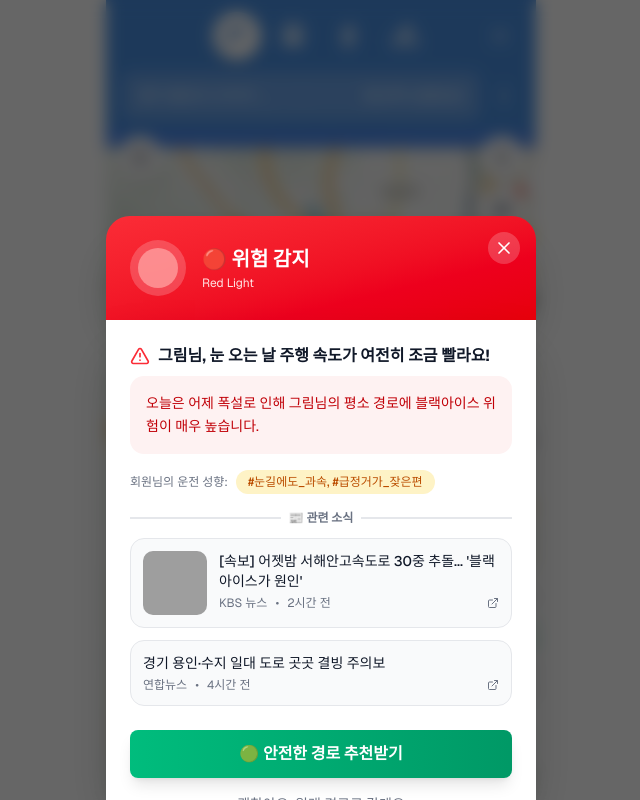
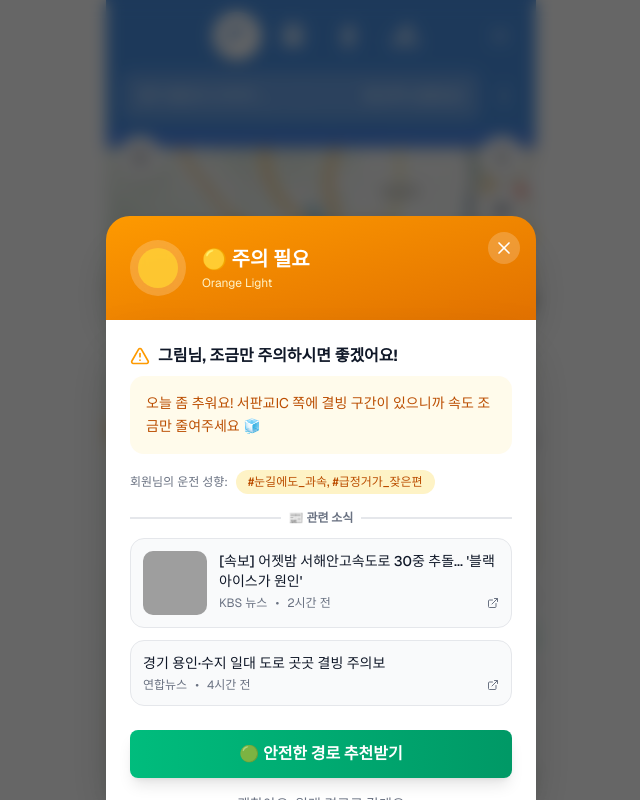
Before and after one commit to One-Kakao-Onboarding/26-kimnamchoiko, a Next.js app: page / in a window 1280 px wide. Shown: the whole page, without its empty margins (319-959 px from the left). Built offline with nearby package versions, Linux system fonts and the light colour scheme; grey boxes are pictures that could not be loaded.

Commit message:
[Chore] UX Writing 개선

```diff
--- a/components/kakao-map-mockup.tsx
+++ b/components/kakao-map-mockup.tsx
@@ -492,8 +492,13 @@ export default function KakaoMapMockup() {
         onAcceptSafeRoute={handleAcceptSafeRoute}
         userName="그림"
         drivingHabitTag={userDrivingHabits.map((h) => h.label).join(", ")}
-        warningMessage="눈 오는 날 주행 속도가 여전히 조금 빨라요!"
-        contextMessage="오늘은 어제 폭설로 인해 그림님의 평소 경로에 블랙아이스 위험이 매우 높습니다."
+        warningMessage={
+          currentRoute.safetyLevel === "red"
+            ? "이 경로는 위험 요소가 많아요!"
+            : "조금만 주의하시면 좋겠어요!"
+        }
+        contextMessage={currentRoute.personalizedMessage}
+        safetyLevel={currentRoute.safetyLevel === "orange" ? "orange" : "red"}
         newsArticles={[
           {
             title: "[속보] 어젯밤 서해안고속도로 30중 추돌... '블랙아이스가 원인'",
@@ -517,13 +522,13 @@ export default function KakaoMapMockup() {
         onClose={() => setShowGreenLightSolution(false)}
         onStartNavigation={handleStartNavigation}
         userName="그림"
-        routeName="내비추천 경로"
-        solutionMessage="제가 딱 추천하고 싶은 경로예요!"
-        reasoningMessage="사고 구간을 피해, 제설 작업이 완료된 큰 도로 위주로 안내합니다. 5분 더 걸리지만 훨씬 안전해요."
-        userTags={[...userDrivingHabits.map((h) => h.label), "#방어운전_만렙"]}
-        estimatedTime={22}
-        distance="10.7km"
-        safetyScore={85}
+        routeName={currentRoute.label}
+        solutionMessage="좋은 선택이에요!"
+        reasoningMessage={currentRoute.personalizedMessage}
+        userTags={userDrivingHabits.map((h) => h.label)}
+        estimatedTime={currentRoute.time}
+        distance={currentRoute.distance}
+        safetyScore={currentRoute.impactScore}
       />
 
       {/* 보행자 안심 귀가 알림 */}
@@ -662,9 +667,18 @@ export default function KakaoMapMockup() {
               onClick={() => {
                 // AI 분석 패널 숨기기
                 setShowAIAnalysis(false)
-                // 런칭 팝업 표시
+                // 현재 경로의 안전도에 따라 적절한 시트 표시
                 if (selectedTransport === "car") {
-                  setShowRedLightWarning(true)
+                  const currentSafetyLevel = routeOptions[selectedRoute].safetyLevel
+                  if (currentSafetyLevel === "red") {
+                    setShowRedLightWarning(true)
+                  } else if (currentSafetyLevel === "orange") {
+                    // 주의 시트 표시 (아직 RedLightWarning 사용)
+                    setShowRedLightWarning(true)
+                  } else {
+                    // 안전 시트 표시 (GreenLightSolution 사용)
+                    setShowGreenLightSolution(true)
+                  }
                 } else if (selectedTransport === "walk") {
                   const currentHour = new Date().getHours()
                   if (currentHour >= 21 || currentHour < 6) {
@@ -690,9 +704,9 @@ export default function KakaoMapMockup() {
                   currentRoute.safetyLevel === "red" && "bg-red-500"
                 )}>
                   <p className="text-xs font-bold text-white">
-                    {currentRoute.safetyLevel === "green" && "✓ 안전한 경로예요"}
+                    {currentRoute.safetyLevel === "green" && "✓ 좋은 선택이에요!"}
                     {currentRoute.safetyLevel === "orange" && "⚠ 주의가 필요해요"}
-                    {currentRoute.safetyLevel === "red" && "⚡ 위험해요!"}
+                    {currentRoute.safetyLevel === "red" && "⚡ 오늘은 위험할 것 같아요!"}
                   </p>
                   {/* 말풍선 꼬리 */}
                   <div className={cn(
--- a/components/red-light-warning.tsx
+++ b/components/red-light-warning.tsx
@@ -21,6 +21,7 @@ interface RedLightWarningProps {
   warningMessage: string
   contextMessage: string
   newsArticles: NewsArticle[]
+  safetyLevel?: "red" | "orange" // 안전도 레벨 추가
 }
 
 export default function RedLightWarning({
@@ -32,14 +33,29 @@ export default function RedLightWarning({
   warningMessage,
   contextMessage,
   newsArticles,
+  safetyLevel = "red",
 }: RedLightWarningProps) {
   if (!isOpen) return null
+
+  // 안전도 레벨에 따른 색상 및 텍스트
+  const isOrange = safetyLevel === "orange"
+  const headerColors = isOrange
+    ? "from-amber-500 to-amber-600"
+    : "from-red-500 to-red-600"
+  const headerIcon = isOrange ? "🟡" : "🔴"
+  const headerTitle = isOrange ? "주의 필요" : "위험 감지"
+  const headerSubtitle = isOrange ? "Orange Light" : "Red Light"
+  const iconBg = isOrange ? "bg-amber-300" : "bg-red-300"
+  const iconColor = isOrange ? "text-amber-500" : "text-red-500"
+  const messageBg = isOrange ? "bg-amber-50" : "bg-red-50"
+  const messageText = isOrange ? "text-amber-700" : "text-red-700"
+  const headerTextColor = isOrange ? "text-amber-100" : "text-red-100"
 
   return (
     <div className="fixed inset-0 z-50 bg-black/60 backdrop-blur-sm animate-in fade-in duration-200">
       <div className="absolute bottom-0 left-0 right-0 mx-auto w-full max-w-[430px] animate-in slide-in-from-bottom duration-300">
-        {/* 빨간 신호등 헤더 */}
-        <div className="rounded-t-3xl bg-gradient-to-br from-red-500 to-red-600 px-6 py-6 text-white shadow-2xl">
+        {/* 신호등 헤더 */}
+        <div className={cn("rounded-t-3xl bg-gradient-to-br px-6 py-6 text-white shadow-2xl", headerColors)}>
           <button
             onClick={onClose}
             className="absolute right-4 top-4 flex h-8 w-8 items-center justify-center rounded-full bg-white/20 transition-colors hover:bg-white/30"
@@ -49,11 +65,11 @@ export default function RedLightWarning({
 
           <div className="flex items-center gap-4">
             <div className="flex h-14 w-14 items-center justify-center rounded-full bg-white/20 backdrop-blur-sm">
-              <div className="h-10 w-10 animate-pulse rounded-full bg-red-300" />
+              <div className={cn("h-10 w-10 animate-pulse rounded-full", iconBg)} />
             </div>
             <div className="flex-1">
-              <h2 className="text-xl font-bold">🔴 위험 감지</h2>
-              <p className="mt-0.5 text-xs text-red-100">Red Light</p>
+              <h2 className="text-xl font-bold">{headerIcon} {headerTitle}</h2>
+              <p className={cn("mt-0.5 text-xs", headerTextColor)}>{headerSubtitle}</p>
             </div>
           </div>
         </div>
@@ -63,13 +79,13 @@ export default function RedLightWarning({
           {/* 사용자 맞춤 경고 메시지 */}
           <div className="mb-4">
             <div className="mb-2 flex items-center gap-2">
-              <AlertTriangle className="h-5 w-5 text-red-500" />
+              <AlertTriangle className={cn("h-5 w-5", iconColor)} />
               <h3 className="font-bold text-gray-900">
                 {userName}님, {warningMessage}
               </h3>
             </div>
-            <div className="rounded-xl bg-red-50 p-4">
-              <p className="text-sm leading-relaxed text-red-700">{contextMessage}</p>
+            <div className={cn("rounded-xl p-4", messageBg)}>
+              <p className={cn("text-sm leading-relaxed", messageText)}>{contextMessage}</p>
             </div>
           </div>
 
```
